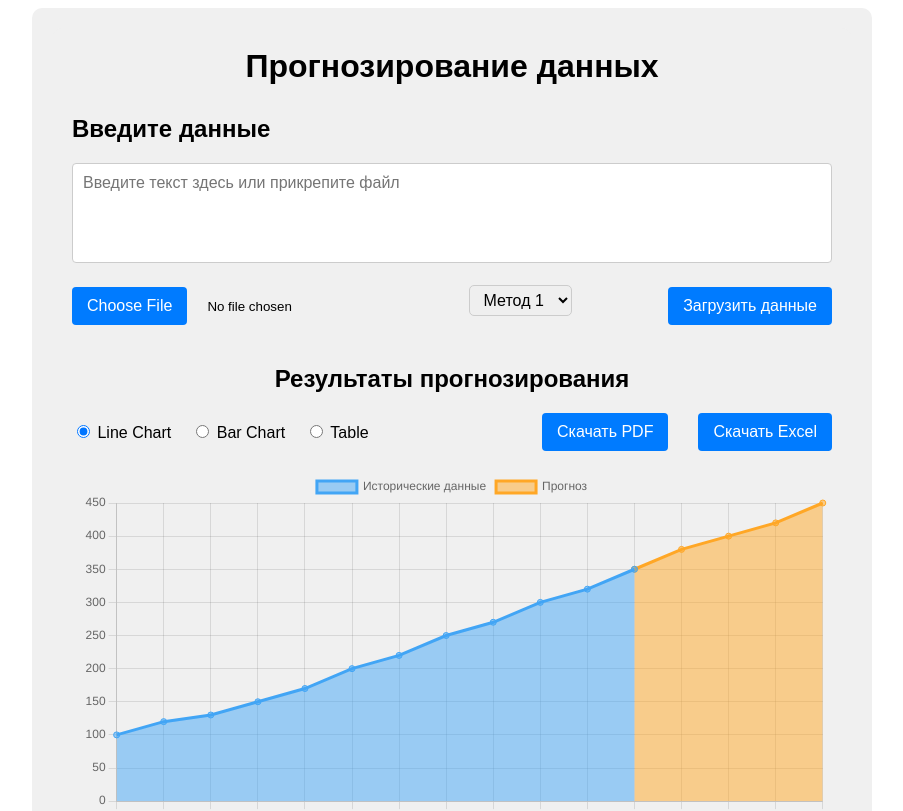
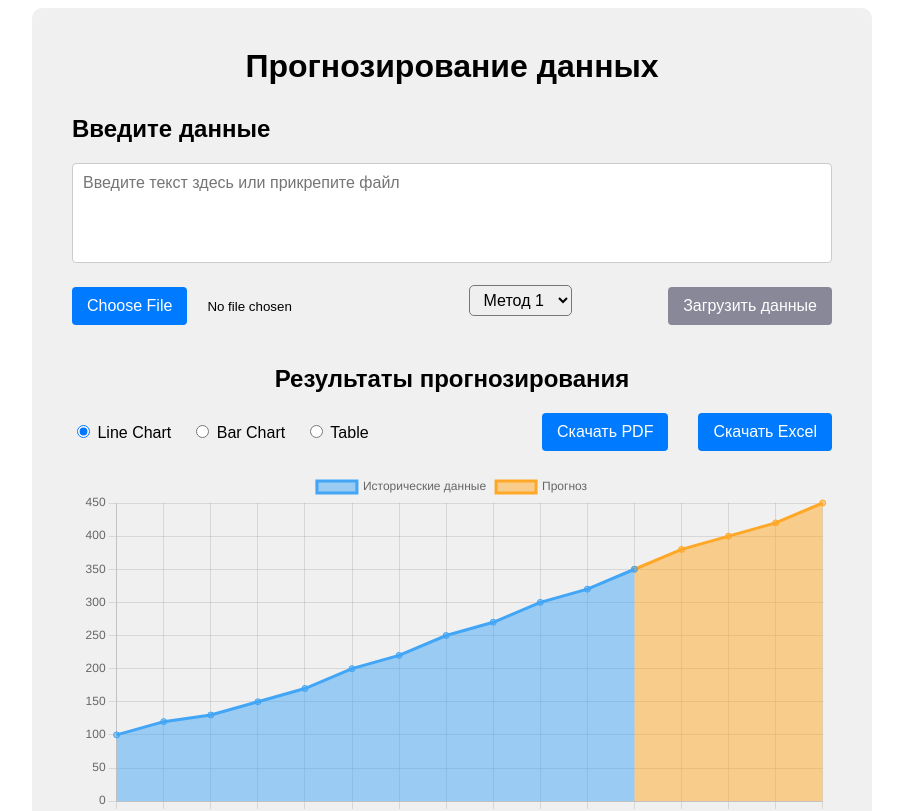
Before and after one commit to UlyanaFilkova/forecast-app, a Vue app: page / in a window 1280 px wide. Shown: the top 811 px of the page, without its empty margins (188-1091 px from the left). Built offline with nearby package versions, Linux system fonts and the light colour scheme.

Commit message:
add upload from textarea

```diff
--- a/src/components/DataInput.vue
+++ b/src/components/DataInput.vue
@@ -4,6 +4,7 @@
     <form @submit.prevent="submitData">
       <textarea
         v-model="dataInput"
+        @change="handleTextAreaUpload"
         placeholder="Введите текст здесь или прикрепите файл"
       ></textarea>
       <div class="file-input-container">
@@ -13,7 +14,7 @@
           <option value="method1">Метод 1</option>
           <option value="method2">Метод 2</option>
         </select>
-        <button type="submit">Загрузить данные</button>
+        <button type="submit" :disabled="isSubmitButtonDisabled">Загрузить данные</button>
       </div>
     </form>
     <TableModal
@@ -49,8 +50,8 @@ export default {
       showModal: false,
       dataLines: [],
       numberSelected: 1,
-      skipCells: 1,
-      readingDirection: 'column',
+      skipCells: 0,
+      readingDirection: 'row',
     }
   },
   validations() {
@@ -78,9 +79,23 @@ export default {
         return 0
       }
     },
+    isSubmitButtonDisabled() {
+      return this.dataInput.length === 0
+      // return this.dataLines.length === 0 || this.dataLines.every((item) => item.length === 0)
+    },
   },
 
   methods: {
+    handleTextAreaUpload(event) {
+      console.log(event.target.value)
+      this.dataLines[0] = this.dataInput.split(' ')
+      console.log(this.dataLines)
+
+      const userStore = useStore()
+      userStore.setData(this.dataLines[0])
+      userStore.setLabels('')
+      this.$emit('data-submitted', this.dataLines[0])
+    },
     handleFileUpload(event) {
       const file = event.target.files[0]
       this.file = file
@@ -138,14 +153,13 @@ export default {
     },
     submitData() {
       const data = {
-        inputData: this.dataInput,
         url: this.url,
         method: this.forecastMethod,
       }
     },
     confirmSelection(numberSelected, skipCells, readingDirection, labelSelected) {
-      console.log('Выбранный столбец:', numberSelected)
-      console.log('Выбранная строка:', skipCells)
+      console.log('Выбранный столбец/строка:', numberSelected)
+      console.log('Сколько пропустить:', skipCells)
       console.log('Направление:', readingDirection)
       console.log('labels:', labelSelected)
       this.numberSelected = numberSelected
@@ -242,6 +256,11 @@ button:hover {
   background-color: #0056b3;
 }
 
+button:disabled {
+  cursor: auto;
+  background-color: #889;
+}
+
 .file-input-container {
   display: flex;
   align-items: center;
@@ -260,7 +279,7 @@ input::file-selector-button {
 select {
   padding: 5px 10px;
   font-size: 16px;
-  border: 1px solid #ccc;
+  border: 1px solid #777;
   border-radius: 5px;
   cursor: pointer;
 }
```
